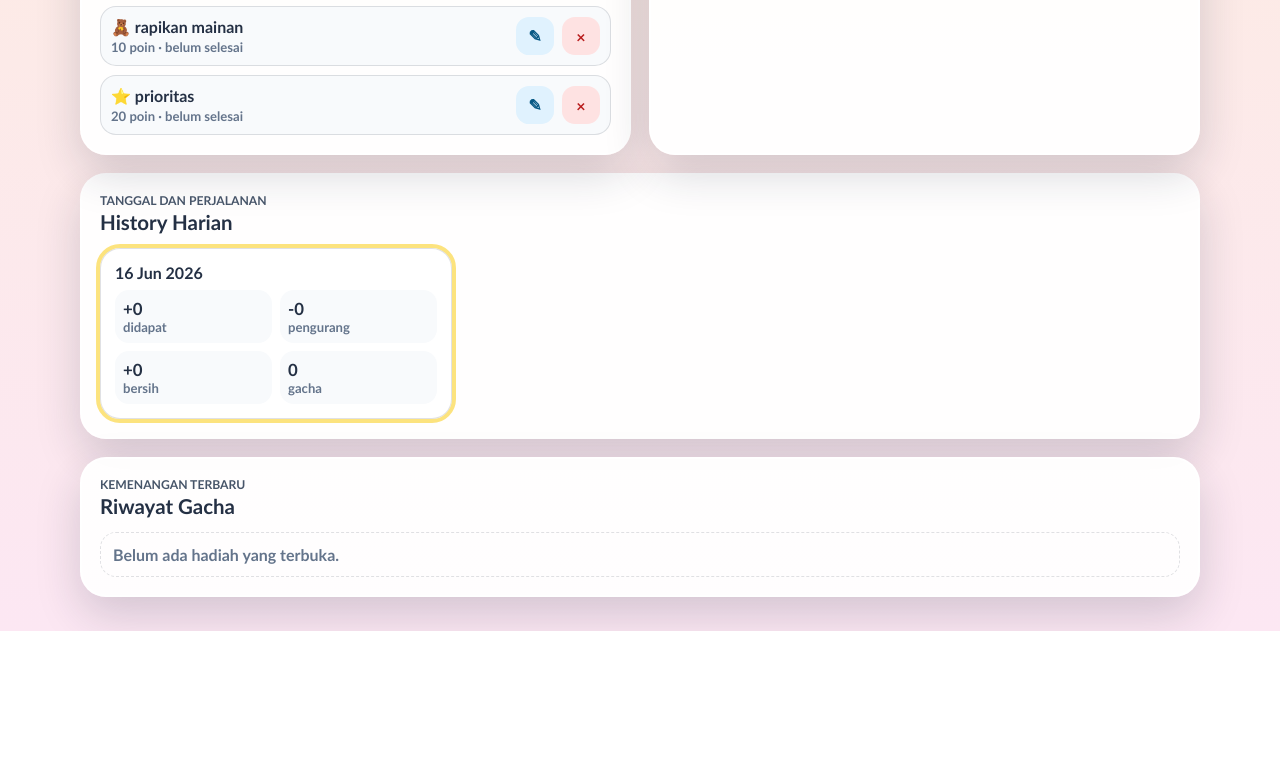
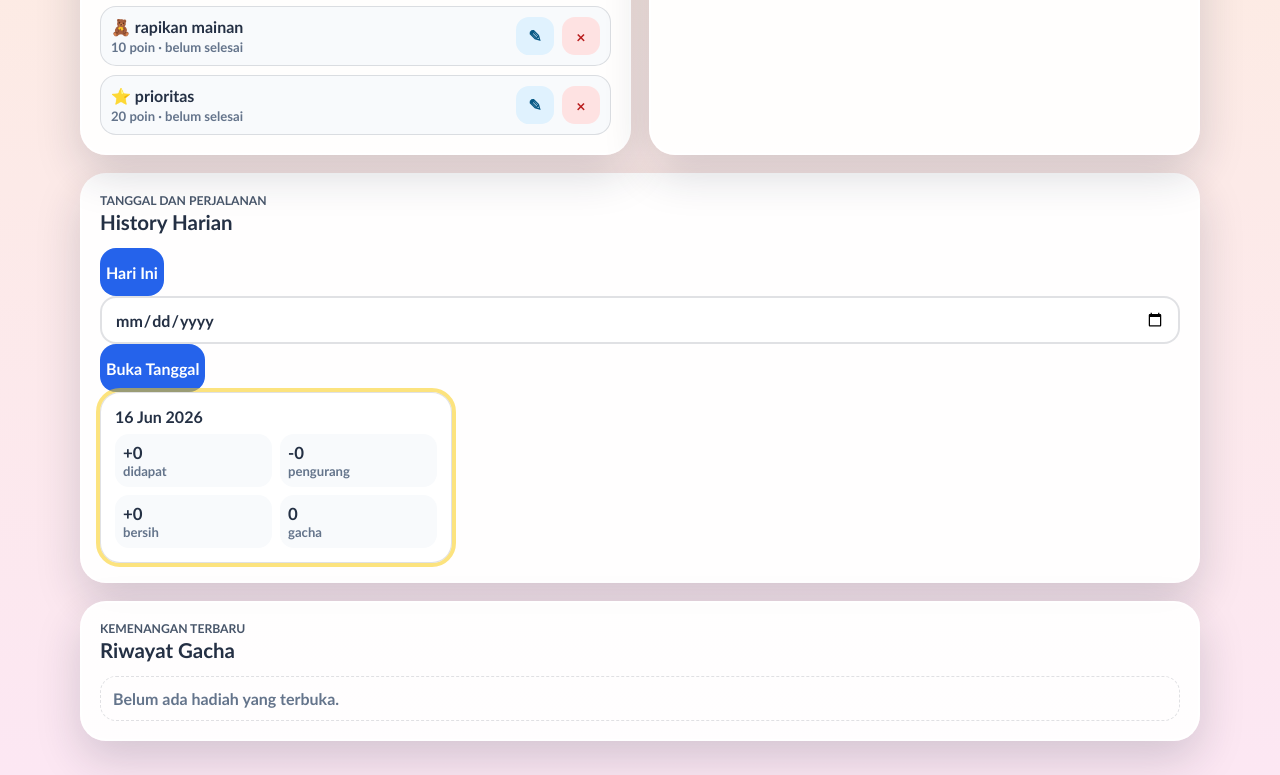
Before and after one commit to agung3956/hadiah-anak, a website: page public/index.html in a window 1280 px wide. Shown: the part 3747-4522 px from the top of the page. Before the commit the page ends 4378 px from the top, so only its background shows below. Drawn offline with Linux system fonts and the light colour scheme; no server answers.

Commit message:
Load clickable history date picker

```diff
--- a/public/index.html
+++ b/public/index.html
@@ -177,5 +177,6 @@
 
   <script src="config.js"></script>
   <script src="app.js"></script>
+  <script src="history-date-picker.js"></script>
 </body>
 </html>
```
